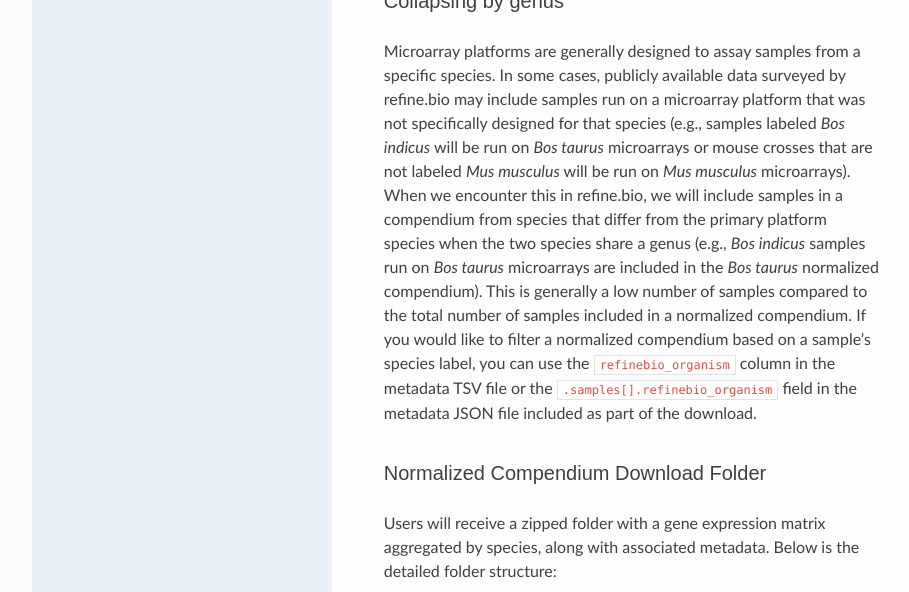
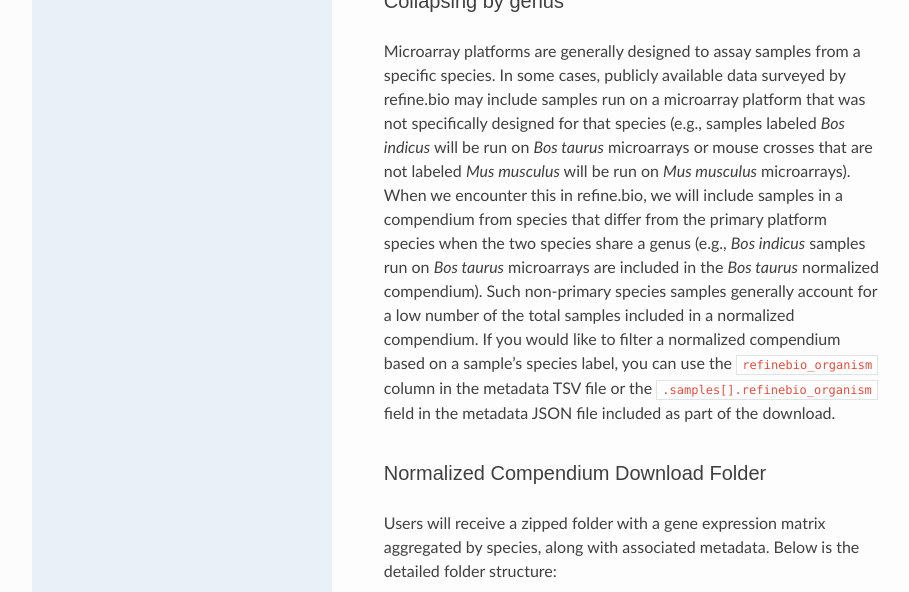
Before and after one commit to AlexsLemonade/refinebio-docs, a Sphinx documentation site: the page built from docs/main_text.md, in a window 1280 px wide and 900 px high, scrolled down 22012 px, cut to the strip 0-592 px from the top of the window. Shown: the whole strip, without its empty margins (158-1067 px from the left). Built offline with Sphinx 7.4.7 and the Read the Docs theme 2.0.0, drawn with Linux system fonts in a browser that asks for light colours.

Commit message:
Take another pass at non-primary samples sentence

```diff
--- a/docs/main_text.md
+++ b/docs/main_text.md
@@ -442,7 +442,7 @@
 Microarray platforms are generally designed to assay samples from a specific species.
 In some cases, publicly available data surveyed by refine.bio may include samples run on a microarray platform that was not specifically designed for that species (e.g., samples labeled _Bos indicus_ will be run on _Bos taurus_ microarrays or mouse crosses that are not labeled _Mus musculus_ will be run on _Mus musculus_ microarrays).
 When we encounter this in refine.bio, we will include samples in a compendium from species that differ from the primary platform species when the two species share a genus (e.g., _Bos indicus_ samples run on _Bos taurus_ microarrays are included in the _Bos taurus_ normalized compendium).
-This is generally a low number of samples compared to the total number of samples included in a normalized compendium.
+Such non-primary species samples generally account for a low number of the total samples included in a normalized compendium.
 If you would like to filter a normalized compendium based on a sample's species label, you can use the `refinebio_organism` column in the metadata TSV file or the `.samples[].refinebio_organism` field in the metadata JSON file included as part of the download.
 
 ### Normalized Compendium Download Folder
```
